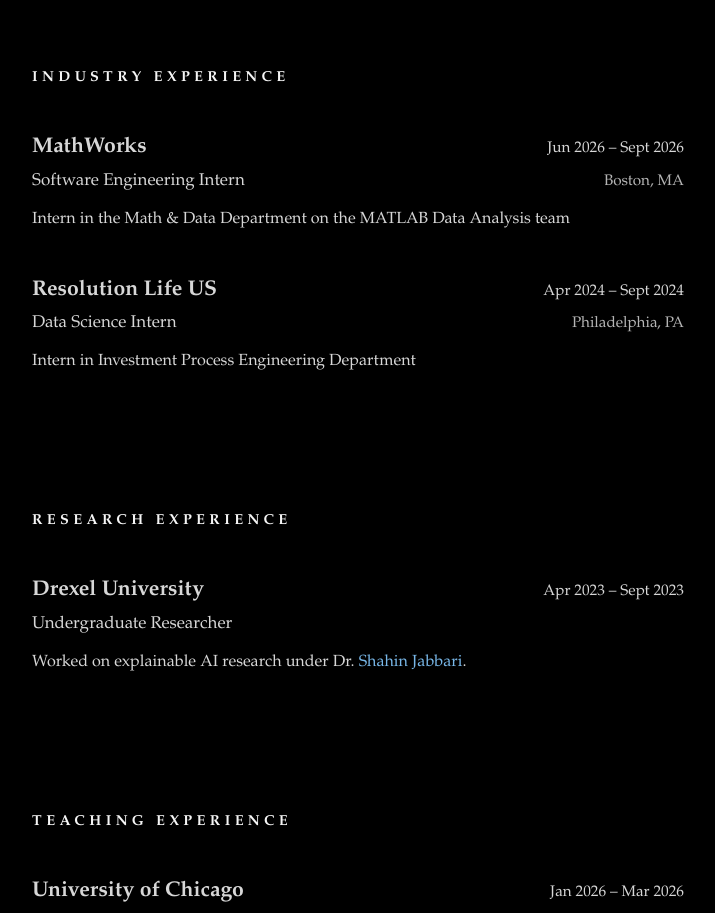
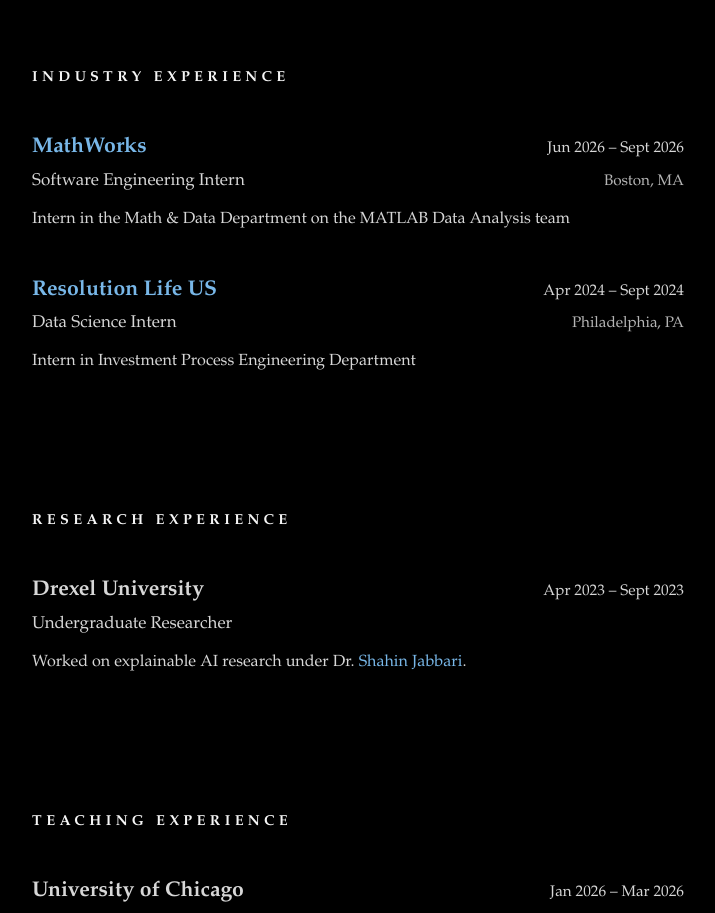
Before and after one commit to mihirrao-10/mihirrao-10.github.io, a website: page index.html in a window 1280 px wide. Shown: the part 1240-2153 px from the top of the page, without its empty margins (282-997 px from the left). Drawn offline with Linux system fonts and the light colour scheme; a web font is replaced by a local one.

Commit message:
Link company names on personal site

```diff
--- a/index.html
+++ b/index.html
@@ -363,7 +363,7 @@
 
       <div class="entry">
         <div class="entry-header">
-          <h3 class="entry-title">MathWorks</h3>
+          <h3 class="entry-title"><a class="project-link" href="https://www.mathworks.com/?s_tid=gn_logo">MathWorks</a></h3>
           <span class="entry-dates">Jun 2026 – Sept 2026</span>
         </div>
         <div class="entry-subheader">
@@ -377,7 +377,7 @@
 
       <div class="entry">
         <div class="entry-header">
-          <h3 class="entry-title">Resolution Life US</h3>
+          <h3 class="entry-title"><a class="project-link" href="https://www.resolutionlife.com">Resolution Life US</a></h3>
           <span class="entry-dates">Apr 2024 – Sept 2024</span>
         </div>
         <div class="entry-subheader">
```
